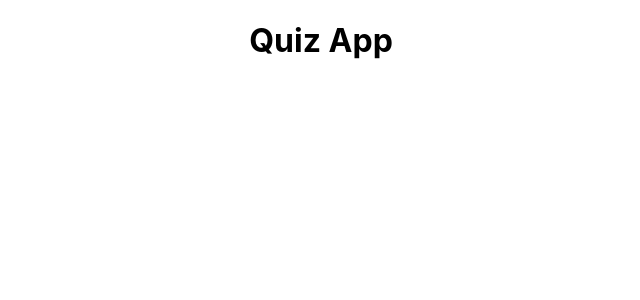
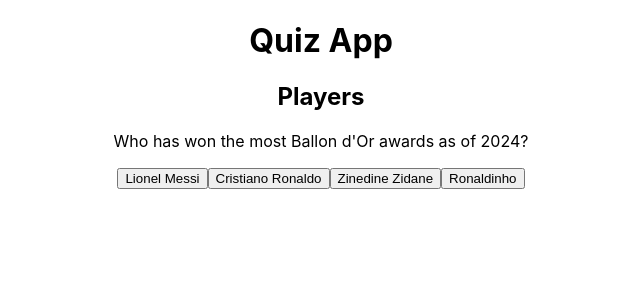
Before and after one commit to MohamaddMortada/Quiz-App, a React (Create React App) app: page / in a window 1280 px wide. Both pictures are taken after a click on the button "Players". Shown: the top 300 px of the page, without its empty margins (319-959 px from the left). Built offline with nearby package versions, Linux system fonts and the light colour scheme.

Commit message:
implementing some mock data

```diff
--- a/src/App.js
+++ b/src/App.js
@@ -14,7 +14,7 @@
       {!Quiz ? (
         <SelectedQuiz Data={Data} setQuiz={setQuiz} />
       ):(
-      <DisplayQuiz Quiz={Quiz} setQuiz={setQuiz} score={score} setScore={setScore} />
+      <DisplayQuiz quiz={Quiz} setQuiz={setQuiz} score={score} setScore={setScore} />
       )}
 
     </div>
--- a/src/components/DisplayQuiz.jsx
+++ b/src/components/DisplayQuiz.jsx
@@ -1,18 +1,18 @@
 import React, { useState } from 'react';
 
-const DisplayQuiz = ({ Quiz, setQuiz, score, setScore}) => {
+const DisplayQuiz = ({ quiz, setQuiz, score, setScore}) => {
 
   const [currentQuestionIndex, setCurrentQuestionIndex] = useState(0);
   const [quizCompleted, setQuizCompleted] = useState(false);
   const handleAnswer = (answer) => {
 
-    const question = Quiz.questions[currentQuestionIndex];
+    const question = quiz.questions[currentQuestionIndex];
     const isCorrect = answer === question.answer;
     if (isCorrect) {
       setScore((prev) => prev + 10);
     }
 
-    if (currentQuestionIndex + 1 < Quiz.questions.length) {
+    if (currentQuestionIndex + 1 < quiz.questions.length) {
       setCurrentQuestionIndex((prev) => prev + 1);
     } else {
       setQuizCompleted(true);
@@ -20,7 +20,7 @@
 };
 
   const renderQuestion = () => {
-  const question = Quiz.questions[currentQuestionIndex];
+  const question = quiz.questions[currentQuestionIndex];
 
     if (question.type === "mcq") {
       return (
@@ -44,9 +44,10 @@
           </div>
         );
       }
+    }
       return (
         <div>
-          <h2>{Quiz.title}</h2>
+          <h2>{quiz.title}</h2>
           {quizCompleted ? (
             <div>
               <h2>Quiz Completed!</h2>
@@ -59,6 +60,6 @@
         </div>
       );
     }
-};
+
 
 export default DisplayQuiz;
--- a/src/data/data.js
+++ b/src/data/data.js
@@ -1,26 +1,174 @@
 const Data = [
     {
+      id: 1,
       title: "Players",
       questions: [
           {
+            id: 1,
             type: "mcq",
             question: "Who has won the most Ballon d'Or awards as of 2024?",
             options: ["Lionel Messi", "Cristiano Ronaldo", "Zinedine Zidane", "Ronaldinho"],
             answer: "Lionel Messi",
           },
           {
+            id: 2,
             type: "mcq",
             question: "Who won the champions league 3 times with 3 different clubs",
             options: ["Lionel Messi", "Cristiano Ronaldo", "Zinedine Zidane", "Sedorf"],
             answer: "Sedorf",
           },
           {
+            id: 3,
             type: "input",
             question: "Which country is Pelé from?",
             answer: "Brazil",
           },
+          {
+            id: 4,
+            type: "mcq",
+            question: "Which player is nicknamed 'The Egyptian King'?",
+            options: ["Sadio Mané", "Mohamed Salah", "Hakim Ziyech", "Ahmed Hegazi"],
+            answer: "Mohamed Salah",
+          },
+          {
+            id: 5,
+            type: "mcq",
+            question: "Which footballer scored over 1,000 career goals, including unofficial matches?",
+            options: ["Romário", "Pelé", "Josef Bican", "Ferenc Puskás"],
+            answer: "Pelé",
+          },
+          {
+            id: 6,
+            type: "mcq",
+            question: "Which player won the Golden Boy award in 2021?",
+            options: ["Pedri", "Jude Bellingham", "Phil Foden", "Gavi"],
+            answer: "Pedri",
+          },
+          {
+            id: 7,
+            type: "input",
+            question: "Which English player joined Real Madrid in 2023 at the age of 19?",
+            answer: "Jude Bellingham",
+          },
       ],
     },
+
+    {
+      id: 2,
+      title: "Champions League",
+      questions: [
+        {
+          id: 1,
+          type: "mcq",
+          question: "Which club has won the most UEFA Champions League titles?",
+          options: ["AC Milan", "Real Madrid", "Barcelona", "Bayern Munich"],
+          answer: "Real Madrid",
+        },
+        {
+          id: 2,
+          type: "mcq",
+          question: "In which year was the first Champions League held?",
+          options: ["1955", "1960", "1970", "1985"],
+          answer: "1955",
+        },
+        {
+          id: 3,
+          type: "mcq",
+          question: "Which team completed a historic treble by winning the Champions League in 1999?",
+          options: ["Manchester United", "Real Madrid", "Juventus", "Liverpool"],
+          answer: "Manchester United",
+        },
+        {
+          id: 4,
+          type: "input",
+          question: "Which stadium hosted the 2005 'Miracle of Istanbul' final?",
+          answer: "Atatürk Olympic Stadium",
+        },
+        {
+          id: 5,
+          type: "mcq",
+          question: "Which player scored a hat-trick in the 2023 Champions League semi-final?",
+          options: ["Lionel Messi", "Erling Haaland", "Cristiano Ronaldo", "Karim Benzema"],
+          answer: "Erling Haaland",
+        },
+        {
+          id: 6,
+          type: "mcq",
+          question: "Who is the all-time top scorer in Champions League history?",
+          options: ["Lionel Messi", "Cristiano Ronaldo", "Robert Lewandowski", "Raúl"],
+          answer: "Cristiano Ronaldo",
+        },
+        {
+          id: 7,
+          type: "input",
+          question: "Which manager has won the Champions League the most times?",
+          answer: "Carlo Ancelotti",
+        },
+        {
+          id: 8,
+          type: "mcq",
+          question: "Who scored the fastest goal in a Champions League final?",
+          options: ["Paolo Maldini", "Gareth Bale", "Zinedine Zidane", "Didier Drogba"],
+          answer: "Paolo Maldini",
+        },
+      ]
+    },
+    {
+      id: 3,
+      title: "World Cup History",
+      questions: [
+        {
+          id: 1,
+          type: "mcq",
+          question: "Which country has won the most FIFA World Cup titles?",
+          options: ["Brazil", "Germany", "Italy", "Argentina"],
+          answer: "Brazil",
+        },
+        {
+          id: 2,
+          type: "mcq",
+          question: "In which year was the first FIFA World Cup held?",
+          options: ["1928", "1930", "1934", "1938"],
+          answer: "1930",
+        },
+        {
+          id: 3,
+          type: "mcq",
+          question: "Who is the player who thinks he the Greatest of all time but he has no goals in any knockout matches in the World Cup history?",
+          options: ["Pele", "Ronaldo Nazário", "Lionel Messi", "Cristiano Ronaldo"],
+          answer: "Cristiano Ronaldo",
+        },
+        {
+          id: 4,
+          type: "mcq",
+          question: "Which country won the FIFA World Cup in 2014?",
+          options: ["Argentina", "Brazil", "Germany", "Netherlands"],
+          answer: "Germany",
+        },
+        {
+          id: 5,
+          type: "mcq",
+          question: "Who is the all-time top scorer in FIFA World Cup history?",
+          options: ["Pele", "Ronaldo Nazário", "Miroslav Klose", "Just Fontaine"],
+          answer: "Miroslav Klose",
+        },
+        {
+          id: 6,
+          type: "input",
+          question: "Which player famously scored the 'Hand of God' goal?",
+          answer: "Diego Maradona",
+        },
+        {
+          id: 7,
+          type: "mcq",
+          question: "Who is the player who won 2 Golden Balls?",
+          options: ["Pele", "Ronaldo Nazário", "Lionel Messi", "Loca Modrich"],
+          answer: "Lionel Messi",
+        },
+
+
+      ]
+    }
 ]
 
 export default Data;
```
